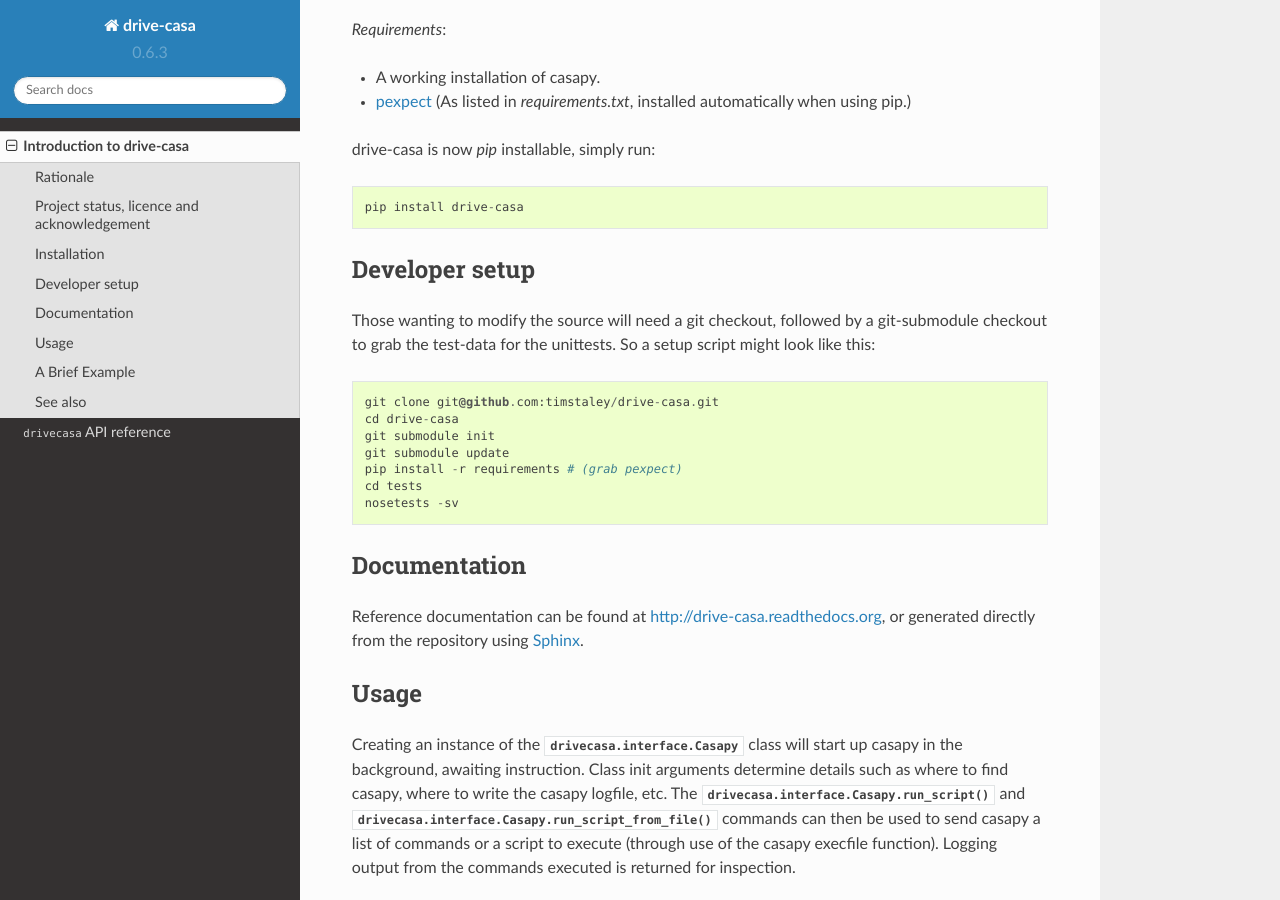
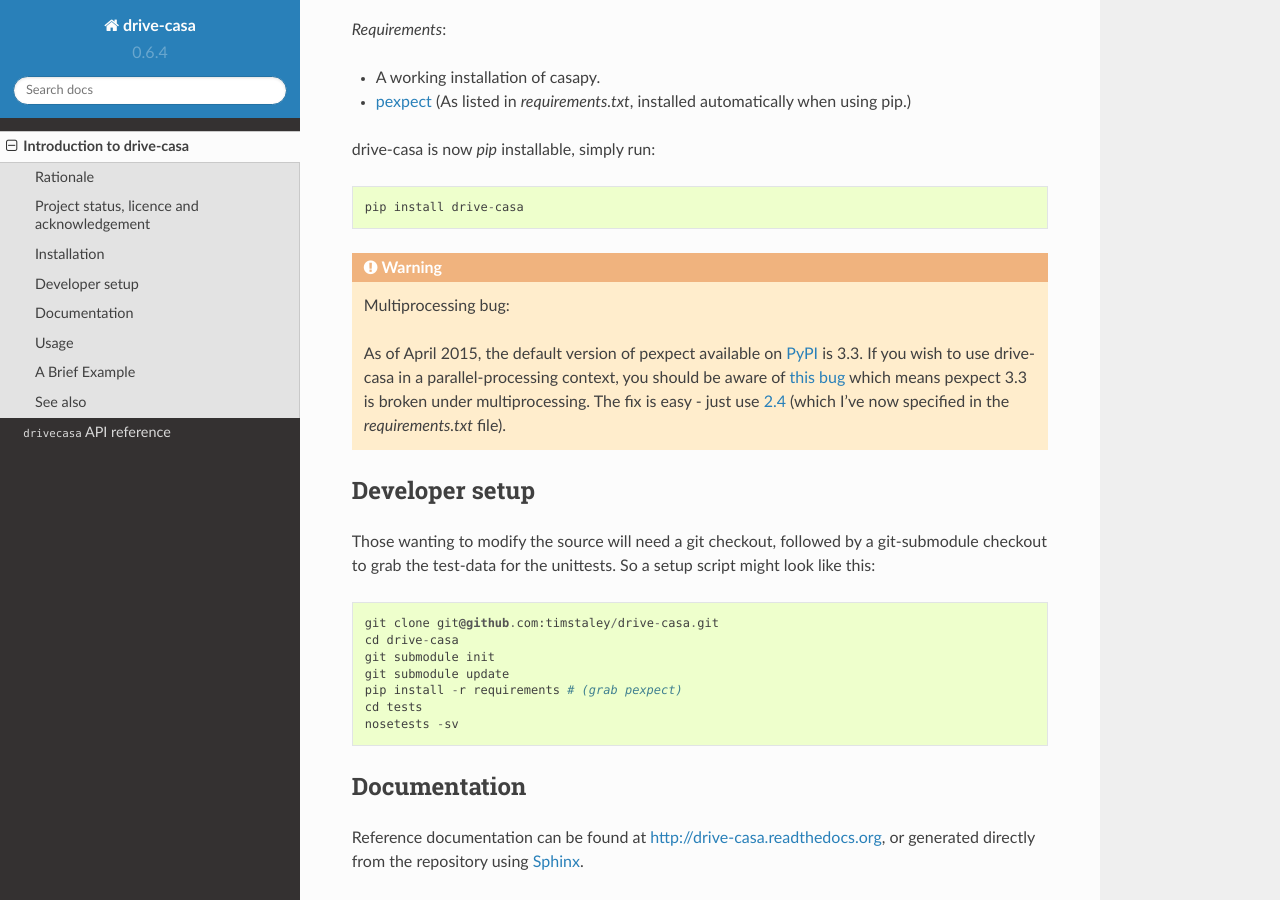
Before and after one commit to timstaley/drive-casa, a Sphinx documentation site: the page built from documentation/source/introduction.rst, in a window 1280 px wide and 900 px high, scrolled down 2243 px. Built offline with Sphinx 7.4.7 and the Read the Docs theme 2.0.0, drawn with Linux system fonts in a browser that asks for light colours; formulas are drawn with MathJax 3; the version number is read from the project's files by our own code.

Commit message:
Pin pexpect==2.4 to avoid multiprocessing bug.
https://github.com/pexpect/pexpect/issues/86

```diff
--- a/documentation/requirements.txt
+++ b/documentation/requirements.txt
@@ -1,3 +1,3 @@
-pexpect
+pexpect==2.4
 sphinxcontrib-napoleon
 sphinx_rtd_theme
--- a/documentation/source/introduction.rst
+++ b/documentation/source/introduction.rst
@@ -138,8 +138,18 @@
 
     pip install drive-casa
 
+.. warning:: Multiprocessing bug:
+
+    As of April 2015, the default version of pexpect available on PyPI_ is 3.3.
+    If you wish to use drive-casa in a parallel-processing context,
+    you should be aware of `this bug`_ which means
+    pexpect 3.3 is broken under multiprocessing. The fix is easy - just use
+    2.4_ (which I've now specified in the `requirements.txt` file).
 
 .. _pip: http://www.dabapps.com/blog/introduction-to-pip-and-virtualenv-python/
+.. _this bug: https://github.com/pexpect/pexpect/issues/86
+.. _PyPi: https://pypi.python.org/pypi/pexpect/
+.. _2.4: https://pypi.python.org/pypi/pexpect/2.4
 
 Developer setup
 ---------------
--- a/setup.py
+++ b/setup.py
@@ -4,12 +4,12 @@
 
 setup(
     name="drive-casa",
-    version="0.6.3",
+    version="0.6.4",
     packages=['drivecasa'],
     description="""An interfacing package for scripting CASA from within a larger pipeline.""",
     author="Tim Staley",
     author_email="timstaley337@gmail.com",
     url="https://github.com/timstaley/drive-casa",
     license='BSD 3-clause',
-    install_requires=['pexpect'],
+    install_requires=['pexpect==2.4'],
 )
```
